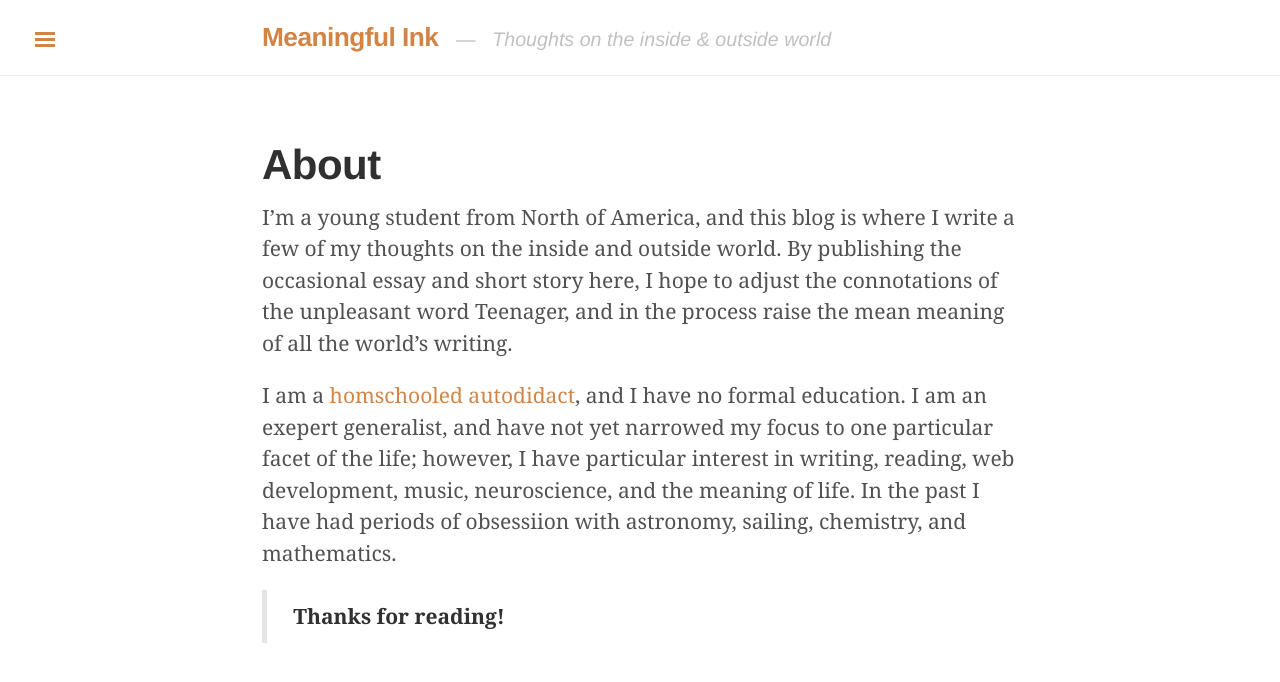
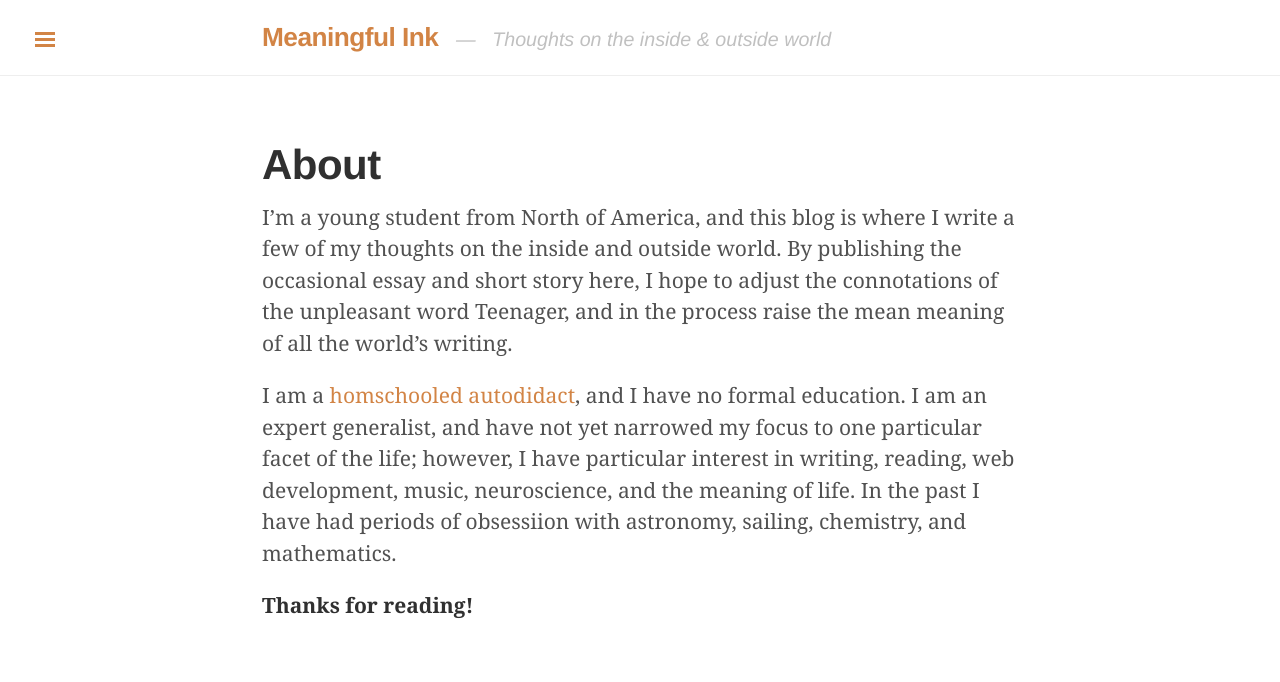
Before and after one commit to meaningfulink/meaningfulink.github.io, a Jekyll site: the page built from about.md, in a window 1280 px wide. Shown: the top 682 px of the page. Built offline with Jekyll 4.4.1, drawn with Linux system fonts in a browser that asks for light colours; some web fonts are replaced; Markdown is read by kramdown in place of the engine named in the settings.

Commit message:
Updated about.md

```diff
--- a/about.md
+++ b/about.md
@@ -6,6 +6,6 @@ published: true
 
 I’m a young student from North of America, and this blog is where I write a few of my thoughts on the inside and outside world. By publishing the occasional essay and short story here, I hope to adjust the connotations of the unpleasant word Teenager, and in the process raise the mean meaning of all the world’s writing.
 
-I am a [homschooled](http://wikipedia.org/wiki/homeschooling) [autodidact](http://wikipedia.org/wiki/autodidact), and I have no formal education. I am an exepert generalist, and have not yet narrowed my focus to one particular facet of the life; however, I have particular interest in writing, reading, web development, music, neuroscience, and the meaning of life. In the past I have had periods of obsessiion with astronomy, sailing, chemistry, and mathematics.
+I am a [homschooled](http://wikipedia.org/wiki/homeschooling) [autodidact](http://wikipedia.org/wiki/autodidact), and I have no formal education. I am an expert generalist, and have not yet narrowed my focus to one particular facet of the life; however, I have particular interest in writing, reading, web development, music, neuroscience, and the meaning of life. In the past I have had periods of obsessiion with astronomy, sailing, chemistry, and mathematics.
 
->**Thanks for reading!**
+**Thanks for reading!**
```
